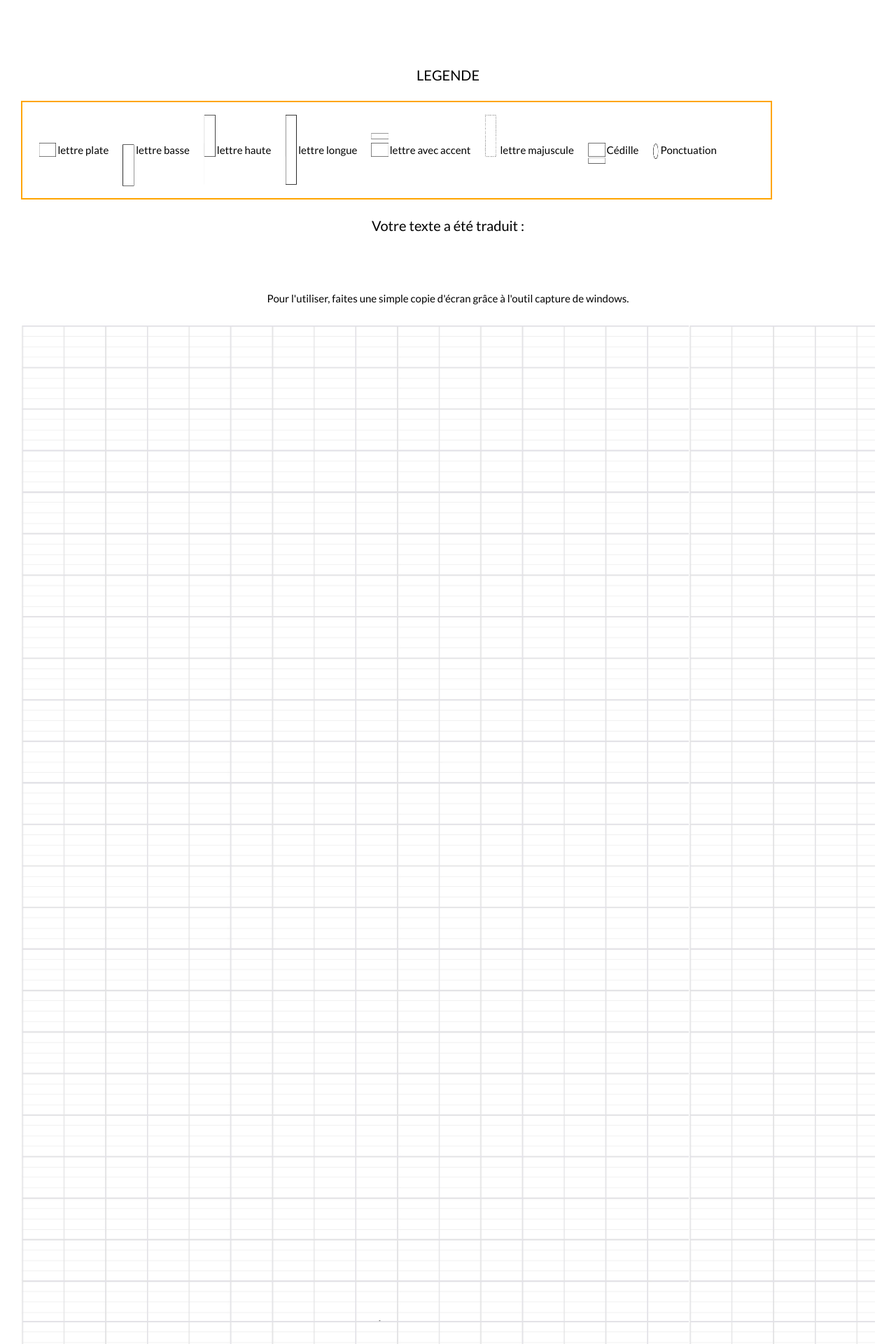
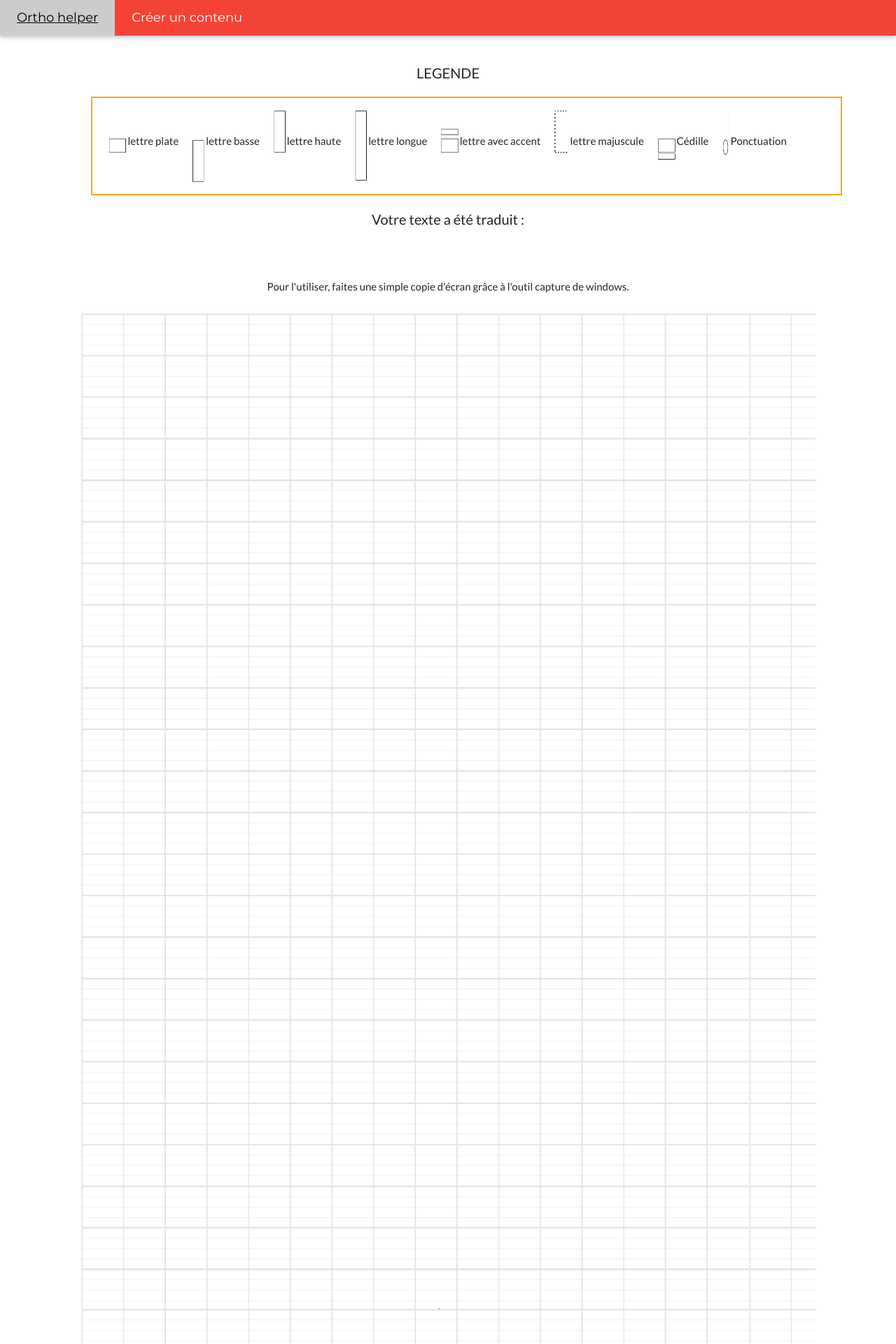
Before and after one commit to CelineMi/dysTrad, a Symfony app: template templates/result.html.twig in a window 1280 px wide. Shown: the top 1920 px of the page at 70% size. Run offline with Twig, Linux system fonts and the light colour scheme; the template is opened without the code that fills it, so the values that code supplies are empty; some libraries are stand-ins or nearby versions.

Commit message:
add responsive design on background lines

```diff
--- a/public/css/style.css
+++ b/public/css/style.css
@@ -11,7 +11,7 @@ body{
     width: 19.9px;
     height: 100px;
     background-image: url("../img/lettresSeyes.png");
-    background-size: 150px 100px;
+    background-size: 168px 100px;
     background-repeat: no-repeat;
 }
 .square{
--- a/templates/base.html.twig
+++ b/templates/base.html.twig
@@ -6,7 +6,7 @@
         <meta name="viewport" content="width=device-width, initial-scale=1">
         <title>{% block title %}Welcome!{% endblock %}</title>
         {% block stylesheets %}
-{#        <link rel="stylesheet" href="https://stackpath.bootstrapcdn.com/bootstrap/4.3.1/css/bootstrap.min.css" integrity="sha384-ggOyR0iXCbMQv3Xipma34MD+dH/1fQ784/j6cY/iJTQUOhcWr7x9JvoRxT2MZw1T" crossorigin="anonymous">#}
+        <link rel="stylesheet" href="https://stackpath.bootstrapcdn.com/bootstrap/4.3.1/css/bootstrap.min.css" integrity="sha384-ggOyR0iXCbMQv3Xipma34MD+dH/1fQ784/j6cY/iJTQUOhcWr7x9JvoRxT2MZw1T" crossorigin="anonymous">
         <link rel="stylesheet" href="../../css/style.css">
 
         <link rel="stylesheet" href="https://www.w3schools.com/w3css/4/w3.css">
@@ -30,7 +30,7 @@
         </script>
     </head>
     <body>
-{#    {% block navbar %}{% include 'navbar.html.twig' %}{% endblock %}#}
+    {% block navbar %}{% include 'navbar.html.twig' %}{% endblock %}
     <div class="container">
         {% block body %}{% endblock %}
     </div>
--- a/templates/navbar.html.twig
+++ b/templates/navbar.html.twig
@@ -15,4 +15,6 @@
         </div>
     </div>
 
+
+
 {% endblock %}
--- a/templates/result.html.twig
+++ b/templates/result.html.twig
@@ -1,6 +1,7 @@
 {% extends 'base.html.twig' %}
 
 {% block body %}
+    <div class="container-fluid">
         <div class="backgroundResult">
 
             <h4 class="w3-padding-large titleResult infos-client">LEGENDE</h4>
@@ -45,12 +46,13 @@
             <p class="w3-padding-large">{{ text }}</p>
             <p class="w3-padding-large infos-client">Pour l'utiliser, faites une simple copie d'écran grâce à l'outil capture de windows.</p>
 
-        <div class="w3-padding-large lines translatedText">
+            <div class="row">
+                <div class="col-12 lines translatedText">
                     {% for word in arraySentence %}
                     {% for letter in word %}
                     {% for oneLetter in letter %}
                     {% if letter == 'returnKase' %}
-                        </div><div class="w3-padding-large translatedText">
+                </div><div class="col-12 translatedText">
                     {% else %}
                         <div class="letter {{ oneLetter }}"></div>
                     {% endif %}
@@ -60,4 +62,8 @@
                     {% endfor %}
                 </div>
             </div>
+
+        </div>
+    </div>
+
 {% endblock %}
```
Also changed, not shown: public/img/dessin.svg (added), public/img/lettresSeyes.png, public/img/lignesSeyesOriginal.jpg (added). Lines whose indentation alone changed are shown as unchanged.
